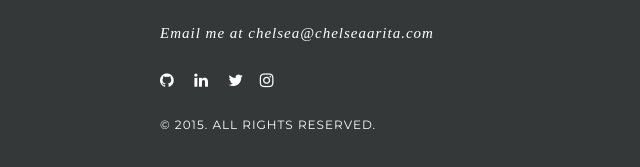
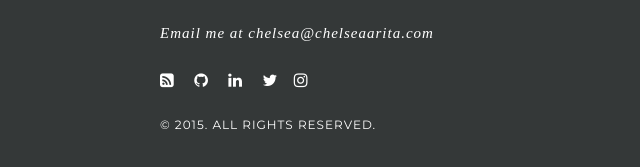
Before and after one commit to chelseaarita/Portfolio, a plain HTML site: page 404.html in a window 1280 px wide. Shown: the part 2155-2322 px from the top of the page, 0-640 px from the left. Drawn offline with Linux system fonts and the light colour scheme; a web font is replaced by a local one.

Commit message:
Added RSS blog icon at the footer and fixed the sticky nav on Hokulani.html

```diff
--- a/404.html
+++ b/404.html
@@ -153,7 +153,9 @@
 		</div>
 
 
-		<p><a href="http://www.github.com/chelseaarita" target="_blank"><i class="fa fa-github fa-lg"></i></a> &nbsp; &nbsp;
+		<p>
+		<a href="/blog" target="_blank"><i class="fa fa-rss-square fa-lg"></i></a> &nbsp; &nbsp;
+		<a href="http://www.github.com/chelseaarita" target="_blank"><i class="fa fa-github fa-lg"></i></a> &nbsp; &nbsp;
 		<a href="https://www.linkedin.com/in/chelseaarita" target="_blank"><i class="fa fa-linkedin fa-lg"></i></a> &nbsp; &nbsp;
 		<a href="http://twitter.com/chelseaarita" target="_blank"><i class="fa fa-twitter fa-lg"></i></a> &nbsp;&nbsp;
 		<a href="http://instagram.com/ckea" target="_blank"><i class="fa fa-instagram fa-lg"></i></a></p>
```
Also changed, not shown: be.html (+3 -1 lines), card.html (+3 -1 lines), casestudy.html (+4 -3 lines), hokulani.html (+3 -1 lines), index.html (+3 -1 lines), ipad.html (+3 -1 lines), logos.html (+3 -1 lines), paycrave.html (+1 -1 lines), roxy.html (+3 -1 lines), vw.html (+3 -1 lines), 1 other file.
